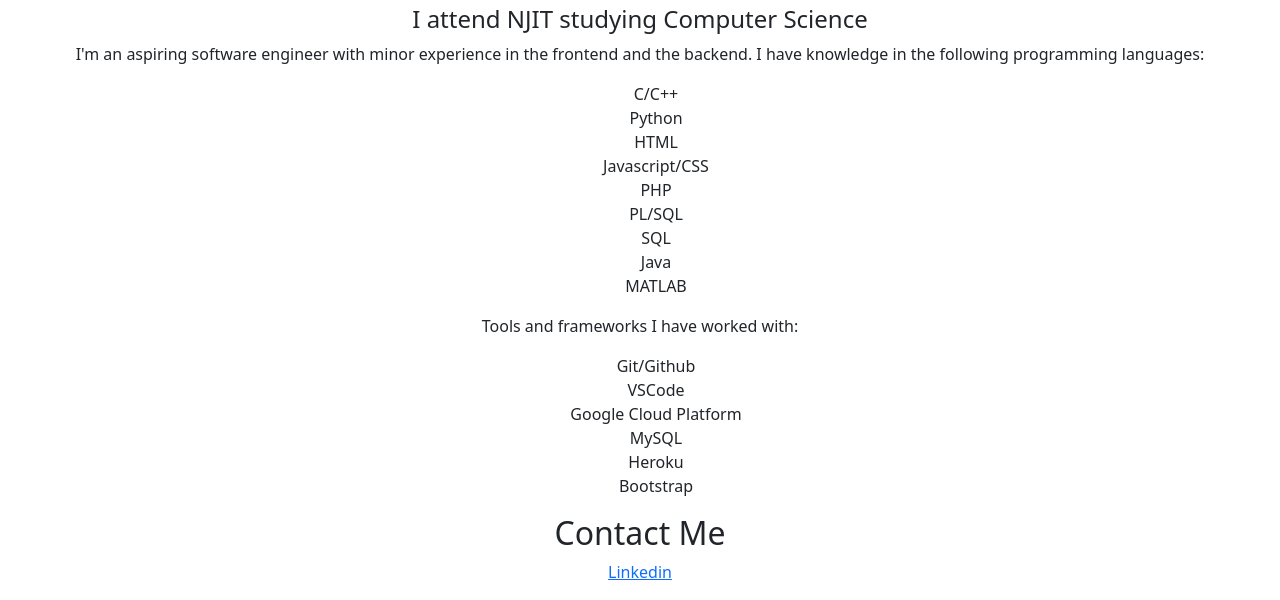
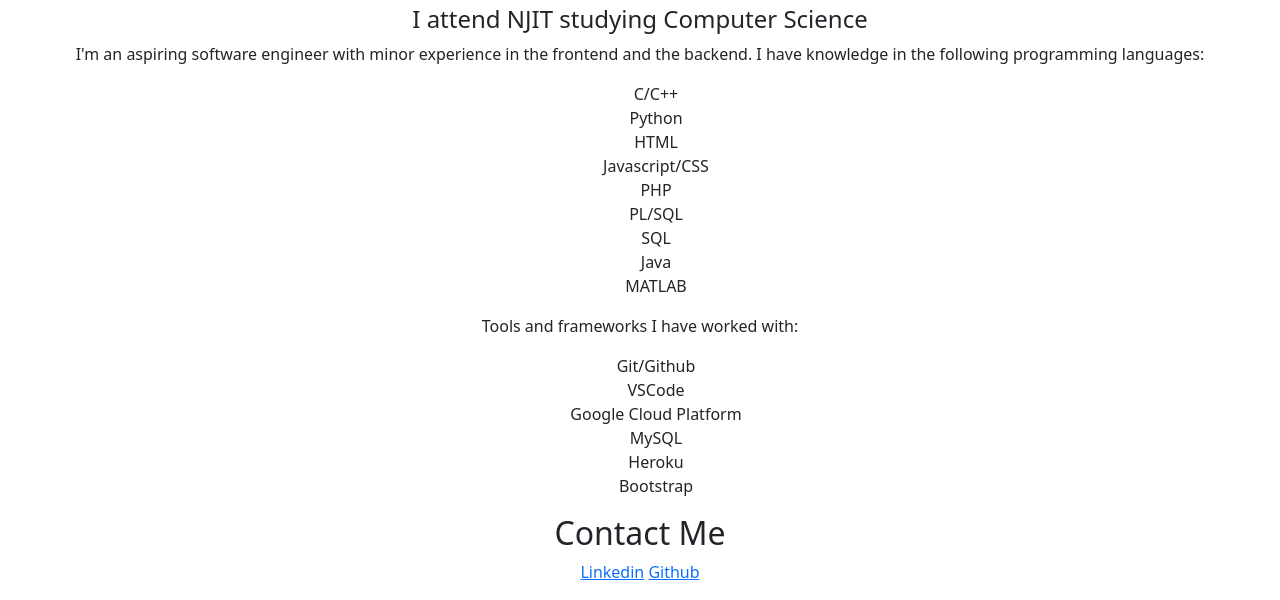
Before and after one commit to iarivera/iarivera.github.io, a website: page index.html in a window 1280 px wide. Shown: the part 619-1219 px from the top of the page. Drawn offline with nearby package versions, Linux system fonts and the light colour scheme.

Commit message:
trying to condense everything into a single file

```diff
--- a/index.html
+++ b/index.html
@@ -62,7 +62,11 @@
         <div class="contact" id="contact">
             <h2>Contact Me</h2>
             <!--TODO: Put in Linkedin account, github, primary email address (school), phone number and hometown-->
-            <a href="https://www.linkedin.com/in/ivan-a-rivera/">Linkedin</a>
+            <p>
+                <a href="https://www.linkedin.com/in/ivan-a-rivera/">Linkedin</a>
+            <a href="https://github.com/iarivera">Github</a>
+
+            </p>
         </div>
     </body>
 </html>
```
